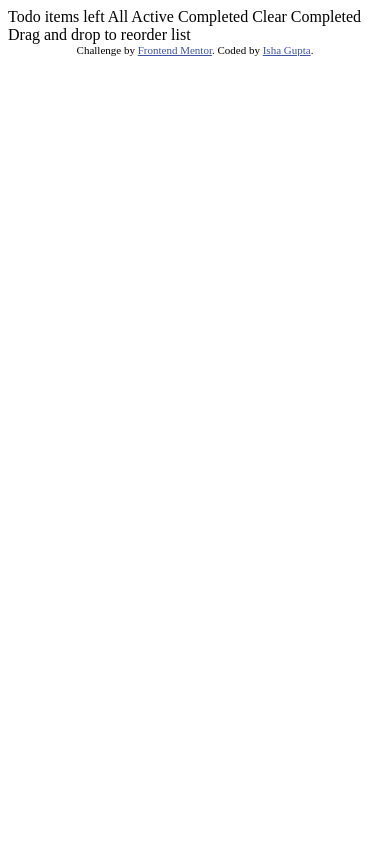
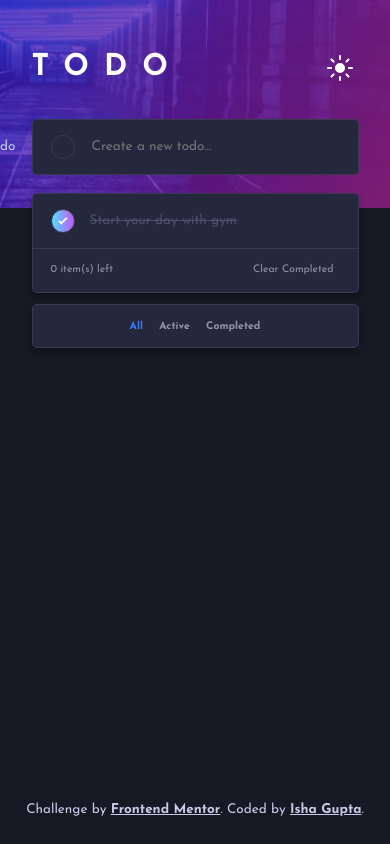
Before and after one commit to Isha2103/To-do-App, a plain HTML site: page index.html in a window 390 px wide. Drawn offline with Linux system fonts and the light colour scheme.

Commit message:
final commit

```diff
--- a/index.html
+++ b/index.html
@@ -1,35 +1,69 @@
 <!DOCTYPE html>
-<html lang="en">
+<html>
    <head>
-  <meta charset="UTF-8">
-  <meta name="viewport" content="width=device-width, initial-scale=1.0">
-
-  <link rel="icon" type="image/png" sizes="32x32" href="images/favicon-32x32.png">
+      <meta charset="UTF-8" />
+      <meta name="viewport" content="width=device-width, initial-scale=1.0" />
+      <link rel="stylesheet" href="style.css" />
+      <link rel="icon" type="img/png" sizes="32x32" href="img/favicon-32x32.png"/>
 
       <title>To-do app</title>
+   </head>
+   <body class="preload-transitions" data-theme="darkTheme">
+      <div class="main__container">
+         <div class="todo">
+            <header class="header">
+               <section class="logo">
+                  <h2 class="logo__title">TODO</h2>
+                  <button class="btn btn--theme" id="theme-toggle">
+                     <img class="todo__elem--hide" src="./img/icon-moon.svg" alt="apply dark mode" />
+                     <img  src="./img/icon-sun.svg" alt="apply light mode" />
+                  </button>
+               </section>
+               <div class="todo__header">
+                  <div class="todo__circle">
+                  </div>
+                  <label for="todo-input">Create a new todo</label>
+                  <input type="text" class="todo__input" name="todo-input"id="todo-input" placeholder="Create a new todo..." />
+               </div>
+            </header>
 
-  <style>
-    .attribution { font-size: 11px; text-align: center; }
-    .attribution a { color: hsl(228, 45%, 44%); }
-  </style>
-</head>
-<body>
+            <main class="main">
+               <ul class="todo__list" id="todo-list">
 
-  Todo
+               </ul>
+               <div class="todo__filters">
+                  <div class="todo__filters__sides">
+                     <p class="btn"><span id="items-left">1</span> item(s) left</p>
+                     <button class="btn btn--clear" id="clear-completed">Clear Completed</button>
+                  </div>
+                  <div class="todo__filters__center">
 
-  items left
+                        <input type="radio" name="filter" id="all" value="all" class="btn btn--bold" checked>
+                        <label  class="btn btn--bold" for="all">All</label>
 
-  All
-  Active
-  Completed
+                        <input type="radio" name="filter" id="active" value="active" class="btn btn--bold">
+                        <label class="btn btn--bold" for="active">Active</label>
 
-  Clear Completed
+                        <input type="radio" name="filter" id="completed" value="completed" class="btn btn--bold">
+                        <label class="btn btn--bold" for="completed">Completed</label>
+               </div>
+               </div>
+            </main>
 
-  Drag and drop to reorder list
-
+            <footer>
               <div class="attribution">
                 Challenge by <a href="https://www.frontendmentor.io?ref=challenge" target="_blank">Frontend Mentor</a>.
                 Coded by <a href="https://github.com/Isha2103">Isha Gupta</a>.
               </div>
+            </footer>
+         </div>
+      </div>
+      <script>
+         document.addEventListener("DOMContentLoaded",function(){
+           let node = document.querySelector('.preload-transitions');
+           node.classList.remove('preload-transitions');
+         });
+       </script>
+      <script src="script.js"></script>
    </body>
 </html>
--- a/script.js
+++ b/script.js
@@ -0,0 +1,255 @@
+let todoArray = [];
+let todoId = 0;
+let currentFilter = 'all';
+const LOCAL_TODOS = "local_todos";
+
+const todoInput = document.getElementById("todo-input");
+const todoList = document.getElementById("todo-list");
+const itemsLeft = document.getElementById("items-left");
+const todoFilters = document.querySelectorAll("input[name='filter']");
+const btnClear = document.getElementById('clear-completed');
+
+
+const themeSwitch = document.getElementById('theme-toggle');
+const themeLogos = document.querySelectorAll('.btn--theme img');
+
+
+btnClear.addEventListener('click', () => {
+   const toRemove = todoArray.filter((obj) => obj.active === false);
+
+   if (toRemove.length > 0 &&  confirm(`You are about to remove ${toRemove.length} completed task. Are  you sure?`)) {
+      toRemove.forEach((elem) => {
+         removeElem(elem.DOMelem);
+      });
+   }
+});
+
+themeSwitch.addEventListener('click', themeSwitcher);
+
+todoInput.addEventListener("keyup", (e) => {
+   if (e.key === "Enter") {
+      if (e.target.value !== "") {
+         addTodoElem(e.target.value);
+         todoInput.value = "";
+         refreshFilters();
+      }
+   }
+});
+
+todoFilters.forEach((filter) => {
+   filter.addEventListener('change', filterCallback);
+});
+
+
+
+function themeSwitcher(e) {
+   console.log(e.target);
+   themeLogos.forEach(logo => logo.classList.toggle("todo__elem--hide"));
+   if (!document.body.dataset.theme) {
+      document.body.dataset.theme = "darkTheme";
+   } else {
+      document.body.dataset.theme = "";
+   }
+
+}
+
+function filterCallback(e) {
+   currentFilter = e.target.value;
+   refreshFilters();
+
+}
+
+ function refreshFilters() {
+   if (currentFilter === 'completed') {
+      completedCB();
+  } else if (currentFilter === 'all') {
+   allCB();
+  } else {
+   activeCB();
+  }
+}
+
+function completedCB() {
+   todoArray.forEach(function (arrayObj)  {
+      if (!arrayObj.active && arrayObj.DOMelem.classList.contains("todo__elem--hide")) {
+         arrayObj.DOMelem.classList.remove("todo__elem--hide");
+      }
+      else if (arrayObj.active && !arrayObj.DOMelem.classList.contains("todo__elem--hide")) {
+         arrayObj.DOMelem.classList.add("todo__elem--hide");
+   }
+});
+}
+
+
+function allCB() {
+   todoArray.forEach(function (arrayObj)  {
+      if (arrayObj.DOMelem.classList.contains("todo__elem--hide")) {
+         arrayObj.DOMelem.classList.remove("todo__elem--hide");
+      }
+   });
+
+}
+
+
+function activeCB() {
+   todoArray.forEach(function (arrayObj)  {
+      if (arrayObj.active && arrayObj.DOMelem.classList.contains("todo__elem--hide")) {
+         arrayObj.DOMelem.classList.remove("todo__elem--hide");
+      }
+      else if (arrayObj.active === false && !arrayObj.DOMelem.classList.contains("todo__elem--hide")) {
+         arrayObj.DOMelem.classList.add("todo__elem--hide");
+
+      }
+   });
+}
+
+
+function updateActiveCount() {
+   let count = todoArray.reduce((count, todoObj) => {
+      if (todoObj.active) count++;
+      return count;
+   }, 0);
+   itemsLeft.innerText = count;
+}
+
+function updateCurrentId() {
+   if (!todoArray.length) {
+      todoId = 0;
+   } else {
+      todoId = todoArray[todoArray.length - 1].id + 1;
+   }
+}
+
+
+function getLocalStorage() {
+
+   if (localStorage.getItem(LOCAL_TODOS) === null) {
+      localStorage.setItem(LOCAL_TODOS, JSON.stringify([]));
+   } else if (JSON.parse(localStorage.getItem(LOCAL_TODOS)).length) {
+      todoArray = JSON.parse(localStorage.getItem(LOCAL_TODOS));
+      todoArray.forEach((todoElem) => {
+         if (todoId < +todoElem.id) todoId = +todoElem.id;
+         addTodoElem(todoElem.content, false);
+      });
+      todoId++;
+   }
+
+   updateActiveCount();
+}
+
+function updateLocalStorage() {
+   localStorage.setItem(LOCAL_TODOS, JSON.stringify(todoArray));
+}
+
+function removeFromStorage(id) {
+   todoArray = todoArray.filter((todoObj) => {
+      return todoObj.id !== +id;
+   });
+
+   updateLocalStorage();
+}
+
+
+
+function changeActiveStatus(elem) {
+   elem.classList.toggle("todo__elem--checked");
+   let isActive = true;
+
+
+   if (elem.classList.contains("todo__elem--checked")) {
+      isActive = false;
+   }
+
+   todoArray.forEach((arrayObj) => {
+      if (arrayObj.id === +elem.id) arrayObj.active = isActive;
+   });
+
+
+   updateLocalStorage();
+   updateActiveCount();
+}
+
+function removeElem(element) {
+   removeElemfromDom(element);
+   removeFromStorage(+element.id);
+   updateCurrentId();
+   updateActiveCount();
+   refreshFilters();
+}
+
+function removeElemfromDom(elem) {
+   elem.remove();
+}
+
+function addTodoElem(todoText, isNew = true) {
+   const todoEl = document.createElement("li");
+   todoEl.classList.add("todo__elem");
+   todoEl.id = "" + todoId;
+   todoEl.innerHTML = `
+   <button class=" btn todo__check">
+      <img src="./img/icon-check.svg" alt="" class="" />
+   </button>
+   <p>${todoText}</p>
+   <button class="btn todo__delete"><img src="./img/icon-cross.svg" alt=""/></button>
+   `;
+
+
+   if (isNew) {
+      todoArray.push({
+         active: true,
+         content: todoText,
+         DOMelem: todoEl,
+         id: todoId++,
+      });
+      updateLocalStorage();
+   } else {
+      todoArray.forEach((arrayObj) => {
+         if (arrayObj.id === todoId  ) {
+            arrayObj.DOMelem = todoEl;
+            if (!arrayObj.active) {
+               todoEl.classList.add("todo__elem--checked");
+            }
+         }
+      });
+   }
+
+   todoList.appendChild(todoEl);
+
+
+   const todo_delete = todoEl.querySelector(".todo__delete");
+
+   todo_delete.addEventListener("click", function()  {
+      removeElem(todoEl);
+   });
+
+
+
+   const todo_check = todoEl.querySelector(".todo__check");
+
+   todo_check.addEventListener("click", function ()  {
+      changeActiveStatus(todoEl);
+       refreshFilters();
+   });
+
+   updateActiveCount();
+}
+
+
+function init() {
+   const starterList = [
+      "Start your day with gym"
+   ];
+
+   if (localStorage.getItem("isFirstVisit") === null || localStorage.getItem("isFirstVisit") === false){
+      localStorage.setItem("isFirstVisit", true);
+      starterList.forEach((item) => {
+         addTodoElem(item);
+      });
+      changeActiveStatus(todoArray[0].DOMelem);
+   }
+   else {
+      getLocalStorage();
+   }
+}
+
+init();
--- a/style.css
+++ b/style.css
@@ -0,0 +1,396 @@
+@import url('https://fonts.googleapis.com/css2?family=Josefin+Sans:wght@400;700&display=swap');
+
+html, body, div, h2,  p,
+a, img, ul, li,
+label, footer, header, main, nav, section
+{
+	margin: 0;
+	padding: 0;
+	border: 0;
+	font-size: 100%;
+	font: inherit;
+	vertical-align: baseline;
+}
+
+
+* {
+   box-sizing: border-box;
+}
+
+html {
+   font-size: 62.5%;
+   font-family: 'Josefin Sans', sans-serif;
+   color: #494C6B;
+}
+
+[data-theme="darkTheme"] {
+   color: #C8CBE7;
+}
+
+body {
+   font-size: 1.8rem;
+   line-height: 1;
+}
+
+img {
+   max-width: 100%;
+   display: block;
+   pointer-events: none;
+}
+
+.btn {
+   cursor: pointer;
+   background-color: transparent;
+   border: none;
+   color: #9495a5;
+   font-size: 1.4rem;
+   line-height: 1.4rem;
+   font-family: inherit;
+}
+
+.btn--bold {
+   font-weight: bold;
+}
+
+.btn:focus {
+   outline: none;
+}
+
+.btn:hover {
+   color: #494C6B;
+}
+
+[data-theme="darkTheme"] .btn:hover {
+   color: #E3E4F1;
+}
+
+p.btn {
+   pointer-events: none;
+}
+
+p.btn:hover {
+   color: inherit;
+}
+
+
+
+.main__container {
+   width: 100vw;
+   min-height: 100vh;
+   background: url("img/bg-desktop-light.jpg");
+   background-color: #FAFAFA;
+   background-repeat: no-repeat;
+   background-size: contain;
+   display: flex;
+   flex-direction: column;
+   align-items: center;
+   position: relative;
+}
+
+[data-theme="darkTheme"] .main__container {
+   background: url("img/bg-desktop-dark.jpg");
+   background-color: #171823;
+   background-repeat: no-repeat;
+   background-size: contain;
+}
+
+.todo {
+   width: 100%;
+   max-width: 540px;
+}
+
+
+
+.logo {
+   display: flex;
+   justify-content: space-between;
+   align-items: center;
+   margin: 7rem 0 0 0;
+}
+
+.logo__title {
+   color: white;
+   font-weight: bold;
+   font-size: 4rem;
+   line-height: 4rem;
+   letter-spacing: 15px;
+}
+
+.btn--theme {
+   background-color: transparent;
+   border:none;
+}
+
+.todo__header {
+   width:100%;
+   background-color: white;
+   padding: 2rem 2.4rem;
+   border-radius: 5px;
+   display: flex;
+   align-items: center;
+   margin-top: 4.8rem;
+   margin-bottom: 2.4rem;
+   border: 1px solid #e3e4f1;
+}
+
+.todo__header label {
+   position: absolute;
+   left: -25vw;
+}
+
+[data-theme="darkTheme"] .todo__header {
+ background-color: #25273D;
+ border: 1px solid #393A4B;
+
+}
+
+.todo__circle, .todo__check {
+   width:24px;
+   height: 24px;
+   border: 1px solid #e3e4f1;
+   border-radius: 50%;
+   background: transparent;
+}
+
+
+[data-theme="darkTheme"] .todo__circle, [data-theme="darkTheme"] .todo__check {
+   border: 1px solid #393A4B;
+}
+
+.todo__input, todo__input::-webkit-input-placeholder {
+   font-size: 1.8rem;
+   border: none;
+   font-family: inherit;
+   line-height: 2rem;
+   flex: 1 0;
+   margin-left: 2rem;
+   background: transparent;
+}
+
+[data-theme="darkTheme"] .todo__input {
+   color: inherit;
+}
+
+.todo__input:focus {
+   outline: none;
+}
+
+.todo__list {
+   border-top: 1px solid #e3e4f1;
+   border-left: 1px solid #e3e4f1;
+   border-right: 1px solid #e3e4f1;
+
+   border-top-left-radius: 5px;
+   border-top-right-radius: 5px;
+   box-shadow: 0 4px 4px rgba(0, 0, 0, 0.25);
+}
+
+.todo__list:first-child {
+   overflow: hidden;
+}
+
+[data-theme="darkTheme"] .todo__list {
+   border-top: 1px solid  #393A4B;
+   border-left: 1px solid #393A4B;
+   border-right: 1px solid #393A4B;
+   border-top-left-radius: 5px;
+   border-top-right-radius: 5px;
+}
+
+.todo__elem {
+   width: 100%;
+   display: flex;
+   align-items: center;
+   background-color: white;
+   border-bottom: 1px solid  #e3e4f1;
+   padding: 2rem 2.4rem;
+}
+
+
+[data-theme="darkTheme"] .todo__elem {
+   border-bottom: 1px solid #393A4B;
+}
+
+
+[data-theme="darkTheme"] .todo__elem {
+   background-color: #25273D;
+  }
+
+.todo__elem p {
+   flex: 1;
+   margin-left: 2rem;
+}
+
+.todo__elem--hide {
+   display: none;
+}
+
+.todo__elem--checked p {
+   color: #D1D2DA;
+   text-decoration: line-through;
+}
+
+[data-theme="darkTheme"] .todo__elem--checked p {
+   color: #4D5067;
+}
+
+.todo__check {
+   display: flex;
+   align-items: center;
+   justify-content: center;
+   /* background: white; */
+   transition: border .5s ease-in-out;
+
+}
+
+[data-theme="darkTheme"] .todo__check  img{
+   transform: scale(0);
+   transition: transform .5s ease-in-out;
+}
+
+.todo__elem--checked .todo__check {
+    background: linear-gradient(to right, #55DDFF, #C058F3);
+}
+
+ [data-theme="darkTheme"] .todo__elem--checked .todo__check  img{
+   transform: scale(1);
+
+}
+
+.todo__elem:hover > .todo__check {
+    /* background: linear-gradient(to right, #55DDFF, #C058F3);  */
+    border: 1px solid #C058F3;
+}
+
+.todo__delete {
+   background: transparent;
+   border: none;
+  transform: scale(0);
+   transition: transform .5s ease-in-out;
+
+}
+[data-theme="darkTheme"] .todo__delete {
+color: #979797;
+}
+
+ .todo__elem:hover > .todo__delete {
+  transform: scale(1);
+}
+
+
+.todo__filters__sides {
+   width: 100%;
+   display: flex;
+   align-items: center;
+   justify-content: space-between;
+   background: white;
+   border-bottom: 1px solid  #e3e4f1;
+   border-left: 1px solid  #e3e4f1;
+   border-right: 1px solid  #e3e4f1;
+
+   padding: 2rem 2.4rem;
+   border-bottom-left-radius: 5px;
+   border-bottom-right-radius: 5px;
+   box-shadow: 0 4px 4px rgba(0, 0, 0, 0.25);
+
+}
+[data-theme="darkTheme"] .todo__filters__sides {
+   background: #25273D;
+   border-bottom: 1px solid #393A4B;
+   border-left: 1px solid  #393A4B;
+   border-right: 1px solid  #393A4B;
+
+}
+
+.todo__filters__center {
+   background: white;
+   padding: 1.9rem 2.4rem;
+   display: inline-block;
+   border-bottom: 1px solid  #e3e4f1;
+   border-radius: 5px;
+   position: relative;
+   left: 50%;
+   transform: translate(-50%, -100%);
+}
+
+[data-theme="darkTheme"] .todo__filters__center {
+   background: #25273D;
+   border-bottom: 1px solid #393A4B;
+
+}
+
+.todo__filters__center label {
+   background: transparent;
+   margin: 0 0.8rem;
+}
+
+.todo__filters__center input[type="radio"] {
+   display: none;
+}
+
+.todo__filters__center input[type="radio"]:checked + label {
+      color: #3a7cfd;
+}
+
+footer {
+   position: absolute;
+   width: 100%;
+   bottom:  0;
+   left: 0;
+   right: 0;
+   padding: 1rem 0;
+   display: flex;
+   justify-content: center;
+}
+
+[data-theme="darkTheme"] footer a {
+   color: inherit;
+   font-weight: bold;
+}
+
+@media (max-width: 738px) {
+   html {
+      font-size: 47%;
+   }
+   .main__container {
+      padding: 0 15%;
+      background: url("img/bg-mobile-light.jpg");
+      background-color: #FAFAFA;
+      background-repeat: no-repeat;
+      background-size: contain;
+   }
+
+   [data-theme="darkTheme"] .main__container {
+      background: url("img/bg-mobile-dark.jpg");
+      background-color: #171823;
+      background-repeat: no-repeat;
+      background-size: contain;
+   }
+
+
+   .todo {
+      width: 100%;
+      min-width: 327px;
+   }
+
+   .todo__filters__center {
+      position: static;
+      display:block;
+      transform: none;
+      margin-top: 1.5rem;
+      text-align: center;
+      border: 1px solid  #e3e4f1;
+      box-shadow: 0 4px 4px rgba(0, 0, 0, 0.25);
+   }
+
+   [data-theme="darkTheme"] .todo__filters__center {
+      background: #25273D;
+      border: 1px solid #393A4B;
+
+   }
+   footer {
+       margin: 2rem 0;
+      text-align: center;
+      line-height: 3rem;
+   }
+}
```
Also changed, not shown: img/bg-desktop-dark.jpg (renamed from images/bg-desktop-dark.jpg), img/bg-desktop-light.jpg (renamed from images/bg-desktop-light.jpg), img/bg-mobile-dark.jpg (renamed from images/bg-mobile-dark.jpg), img/bg-mobile-light.jpg (renamed from images/bg-mobile-light.jpg), img/favicon-32x32.png (renamed from images/favicon-32x32.png), img/icon-check.svg (renamed from images/icon-check.svg), img/icon-cross.svg (renamed from images/icon-cross.svg), img/icon-moon.svg (renamed from images/icon-moon.svg), img/icon-sun.svg (renamed from images/icon-sun.svg). Lines whose indentation alone changed are shown as unchanged.
